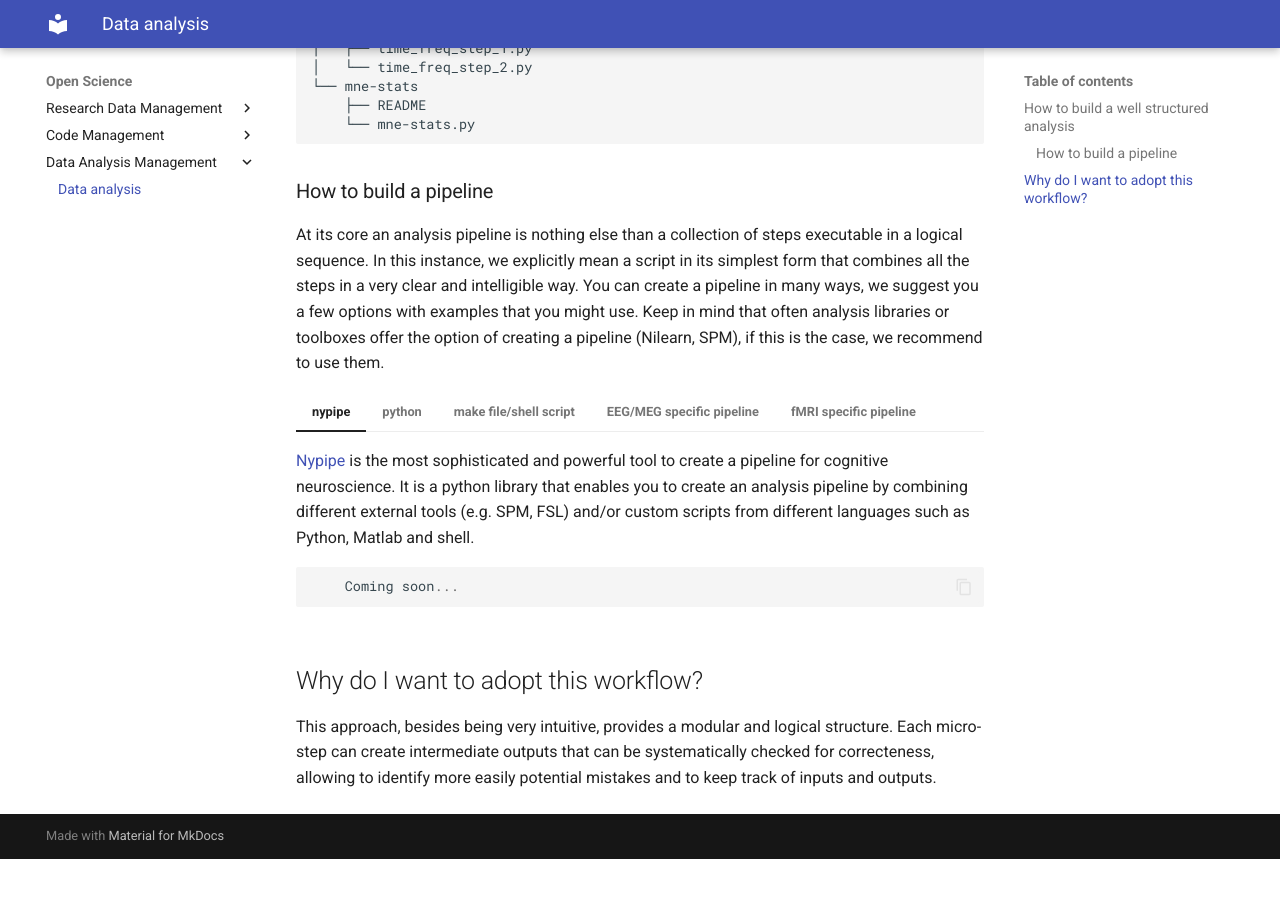
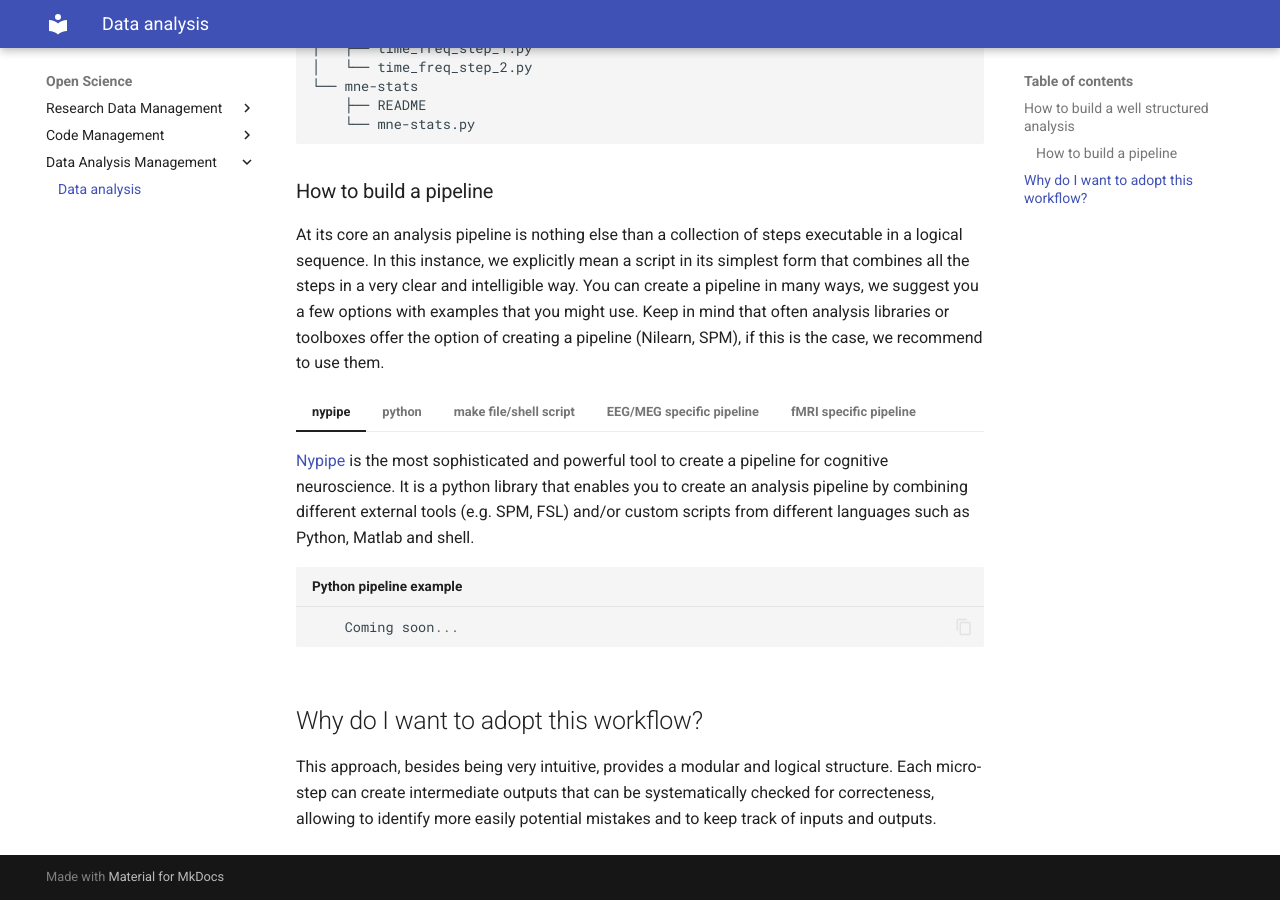
Before and after one commit to pvavra/temp-ipsy, an MkDocs documentation site: the page built from docs/open-science/analysis-management/data-analysis.md, in a window 1280 px wide and 900 px high, scrolled down 1110 px. Built offline with MkDocs 1.6.1 and Material for MkDocs 9.7.7, drawn with Linux system fonts in a browser that asks for light colours; before the commit the page ends 1969 px from its top, so only the background shows below that.

Commit message:
Add code block title

````diff
--- a/docs/open-science/analysis-management/data-analysis.md
+++ b/docs/open-science/analysis-management/data-analysis.md
@@ -48,7 +48,7 @@ You can create a pipeline in many ways, we suggest you a few options with exampl
 
     [Nypipe](https://nipype.readthedocs.io/en/latest/index.html) is the most sophisticated and powerful tool to create a pipeline for cognitive neuroscience. It is a python library that enables you to create an analysis pipeline by combining different external tools (e.g. SPM, FSL) and/or custom scripts from different languages such as Python, Matlab and shell.
 
-    ```python
+    ```python title="Python pipeline example"
         Coming soon...
     ```
 
````
